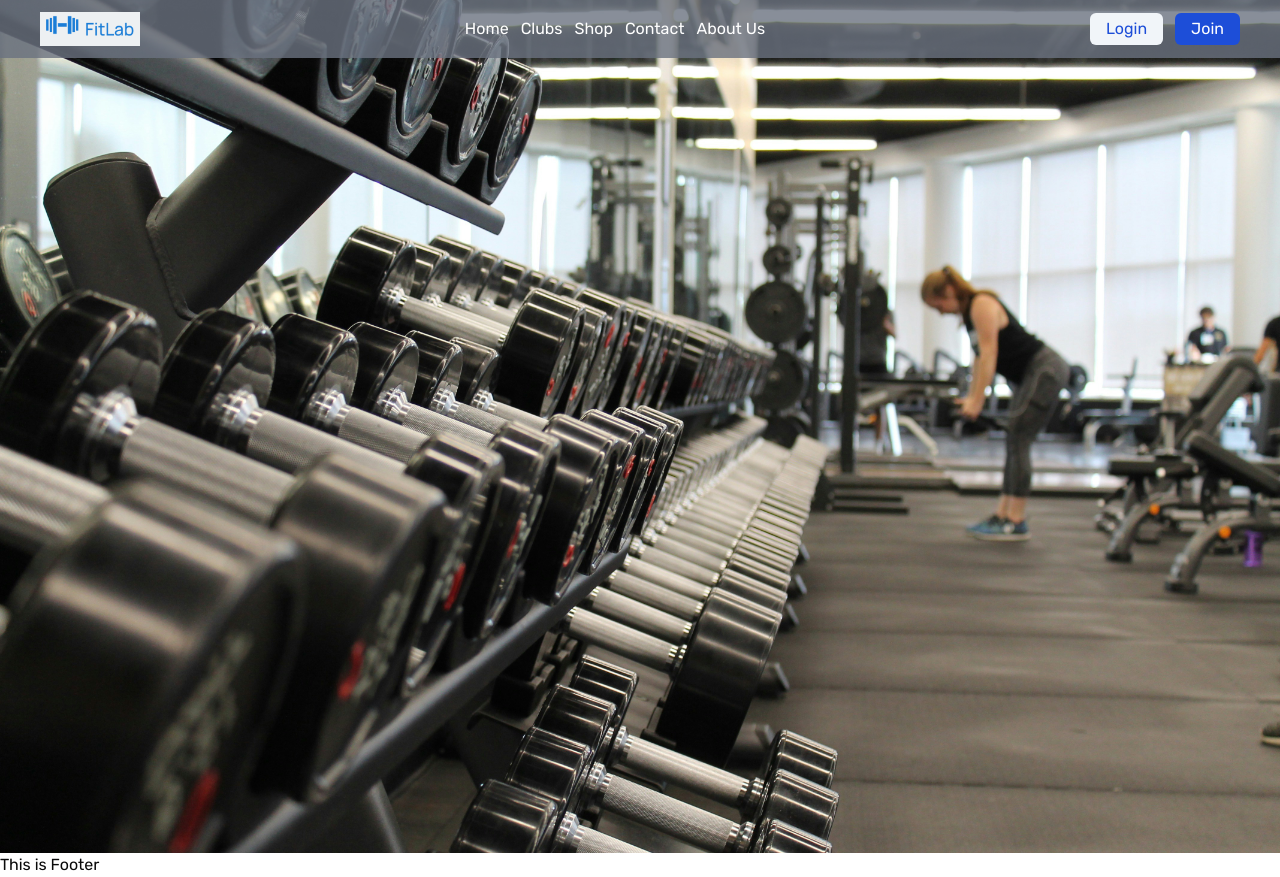
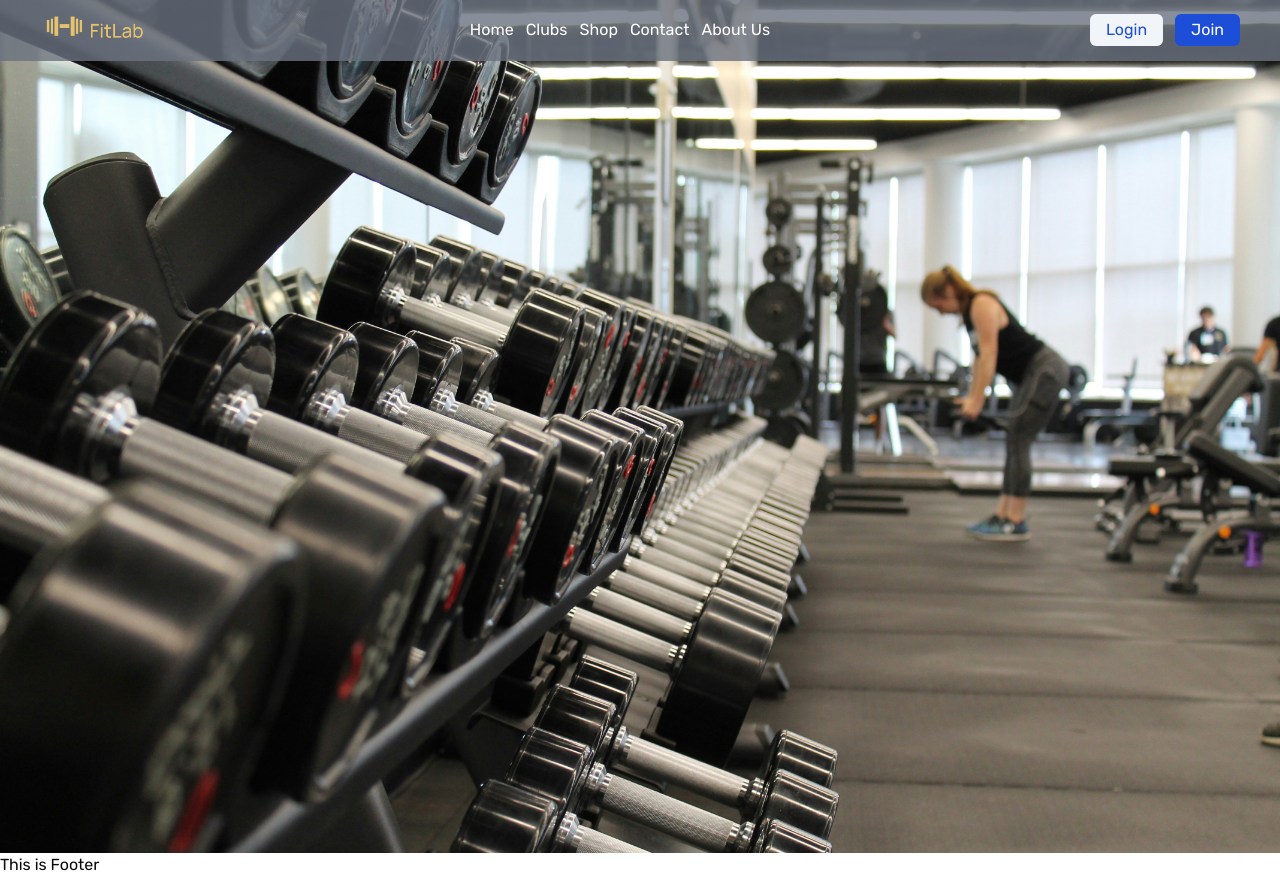
Before and after one commit to sangambash7/fitlab, a Next.js app: page / in a window 1280 px wide. Built offline with nearby package versions, Linux system fonts and the light colour scheme.

Commit message:
changed logo in header

```diff
--- a/app/components/header/Logo.tsx
+++ b/app/components/header/Logo.tsx
@@ -1,9 +1,12 @@
+import Link from "next/link";
 import Image from "next/image";
 
 function Logo() {
   return (
     <div>
-      <Image src="/logo.png" width={100} height={100} alt="Logo" />
+      <Link href={"./"}>
+        <Image src="/logo.png" width={110} height={110} alt="Logo" />
+      </Link>
     </div>
   );
 }
```
Also changed, not shown: public/logo.png, public/logo2.png (added).
